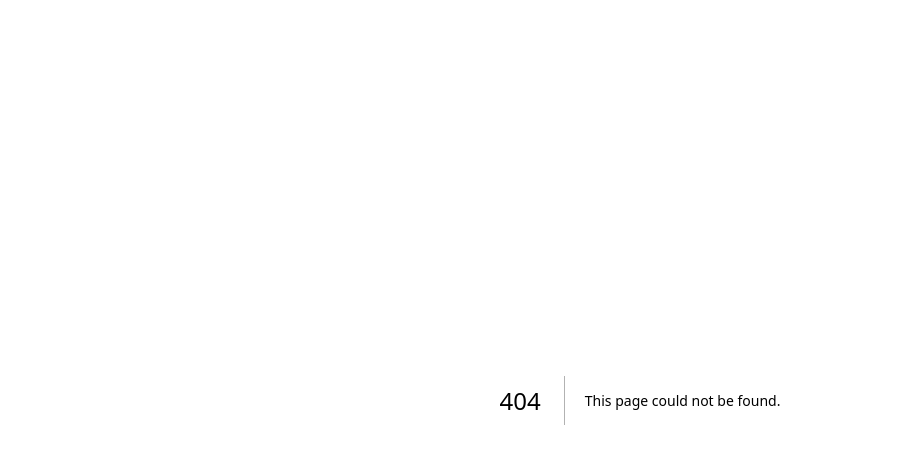
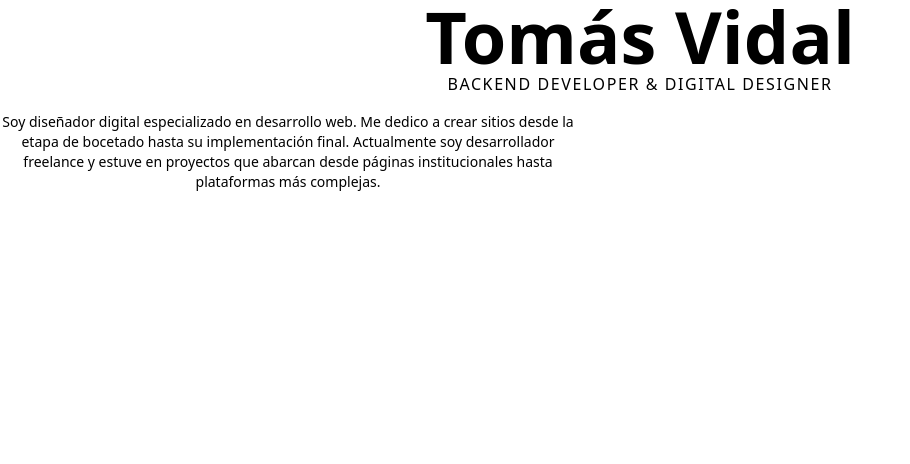
Before and after one commit to tomas-vidal/portfolio, a Next.js app: page /portfolio/components/Header in a window 1280 px wide. Before the commit this address had no page. Shown: the top 464 px of the page, without its empty margins (0-910 px from the left). Built offline with nearby package versions, Linux system fonts and the light colour scheme.

Commit message:
Ready to deploy

```diff
--- a/next.config.js
+++ b/next.config.js
@@ -2,6 +2,7 @@
 const nextConfig = {
   reactStrictMode: true,
   output: "export",
+  base: "/portfolio",
 };
 
 module.exports = nextConfig;
--- a/package.json
+++ b/package.json
@@ -1,5 +1,6 @@
 {
   "name": "portfolio",
+  "homepage": "https://tomas-vidal.github.io/portfolio",
   "version": "0.1.0",
   "private": true,
   "scripts": {
@@ -11,6 +12,7 @@
   "dependencies": {
     "@emailjs/browser": "^4.4.1",
     "@next/font": "13.1.1",
+    "gh-pages": "^6.3.0",
     "next": "13.1.1",
     "react": "18.2.0",
     "react-dom": "18.2.0"
--- a/pages/components/Footer.js
+++ b/pages/components/Footer.js
@@ -23,9 +23,7 @@ export default function Footer() {
         }
       )
       .then(
-        () => {
-          console.log("SUCCESS!");
-        },
+        () => {},
         (error) => {
           console.log("FAILED...", error.text);
         }
--- a/pages/components/Header.js
+++ b/pages/components/Header.js
@@ -16,10 +16,10 @@ export default function Header() {
         BACKEND DEVELOPER & DIGITAL DESIGNER
       </p>
       <p className="text-sm max-w-xl mt-4 dark:text-white/80">
-        Actualmente soy un estudiante de la carrera Arte y Diseño Digital en la
-        Universidad del Salvador. Me fascina todo el mundo de la programación,
-        más concretamente el área que se conecta con mi carrera, que es la de
-        <span className="font-bold"> Desarrollo Web</span>.
+        Soy diseñador digital especializado en desarrollo web. Me dedico a crear
+        sitios desde la etapa de bocetado hasta su implementación final.
+        Actualmente soy desarrollador freelance y estuve en proyectos que
+        abarcan desde páginas institucionales hasta plataformas más complejas.
       </p>
     </section>
   );
```
Also changed, not shown: 1 other file (tests, documents, lock files or other folders).
